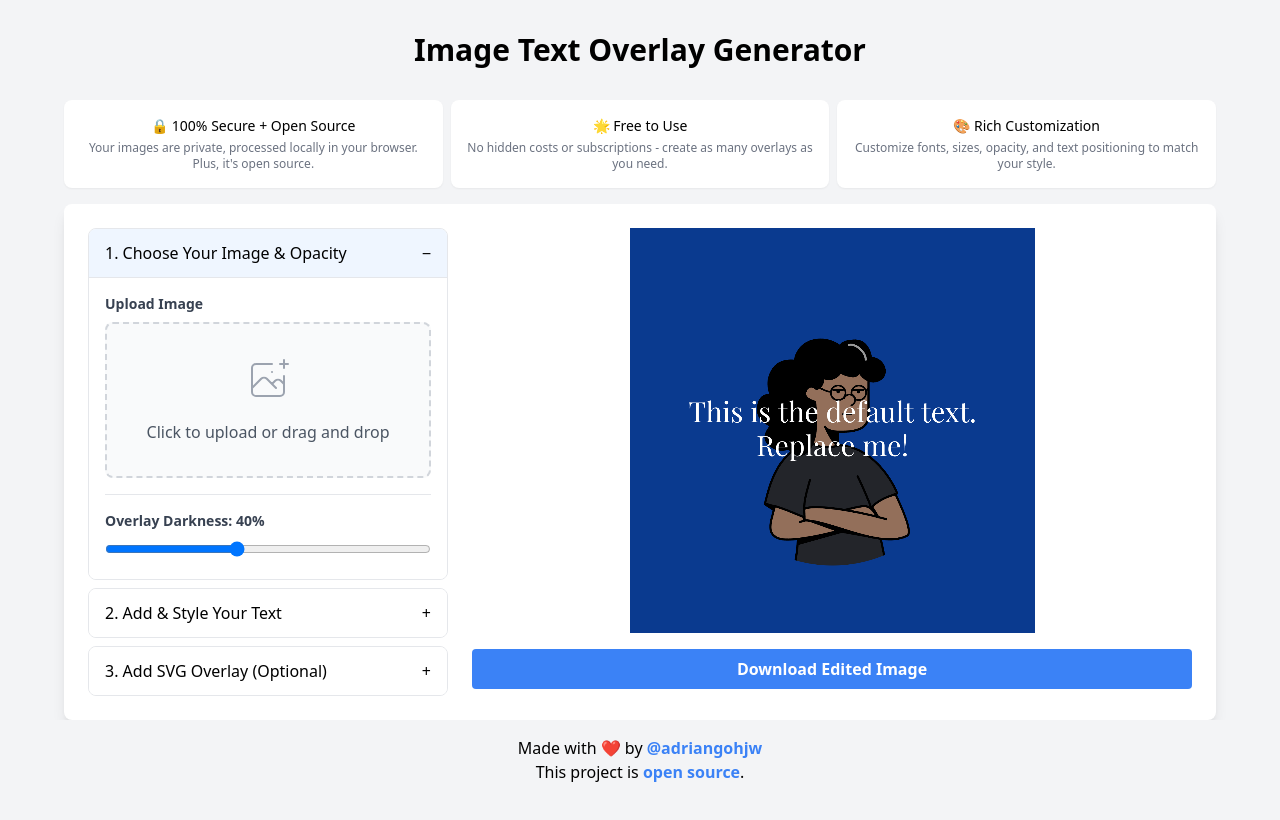
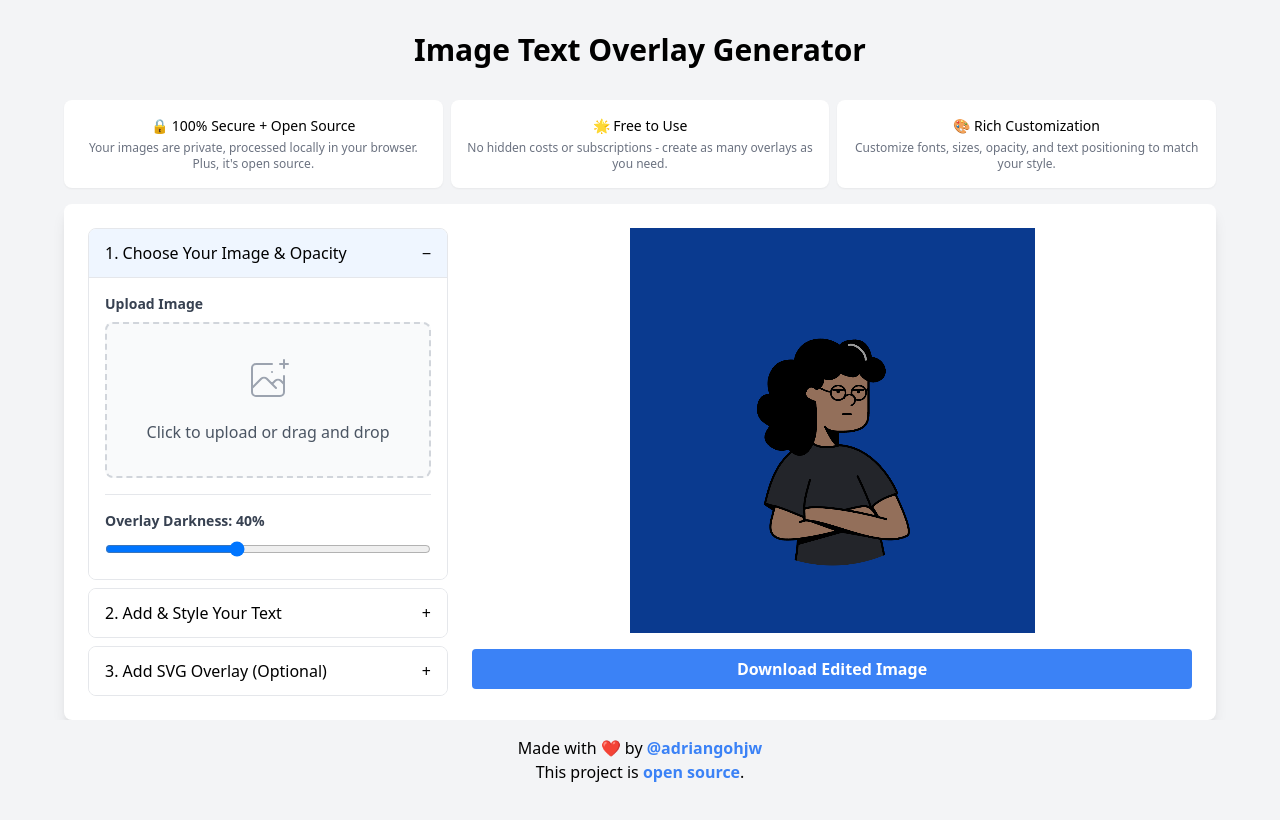
Before and after one commit to adriangohjw/image-overlay-generator, a React (Vite) app: page / in a window 1280 px wide. Shown: the top 820 px of the page. Built offline with nearby package versions, Linux system fonts and the light colour scheme.

Commit message:
Add type annotations to state variables in App component

```diff
--- a/src/App.tsx
+++ b/src/App.tsx
@@ -8,15 +8,13 @@ import { ConfigurationSteps } from "./components/ConfigurationSteps";
 
 function App() {
   const [selectedImage, setSelectedImage] = useState<string>(defaultImage);
-  const [overlayText, setOverlayText] = useState(
-    "This is the default text. Replace me!"
-  );
-  const [fontSize, setFontSize] = useState("28");
+  const [overlayText, setOverlayText] = useState<string>("");
+  const [fontSize, setFontSize] = useState<string>("28");
   const [wrappedLines, setWrappedLines] = useState<string[]>([]);
-  const [overlayOpacity, setOverlayOpacity] = useState("0.4");
-  const [selectedFont, setSelectedFont] = useState(fonts[0].name);
+  const [overlayOpacity, setOverlayOpacity] = useState<string>("0.4");
+  const [selectedFont, setSelectedFont] = useState<string>(fonts[0].name);
   const [svgContent, setSvgContent] = useState<string | null>(null);
-  const [svgSize, setSvgSize] = useState("50"); // Default to 50%
+  const [svgSize, setSvgSize] = useState<string>("50"); // Default to 50%
 
   return (
     <div className="min-h-screen bg-gray-100 p-4 md:p-8">
```
